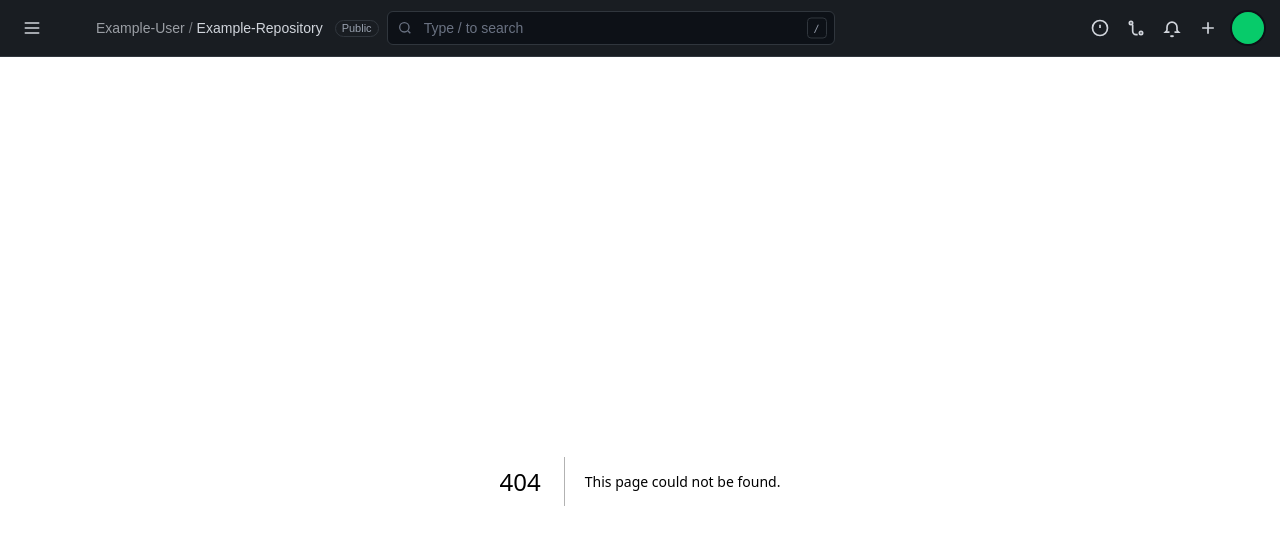
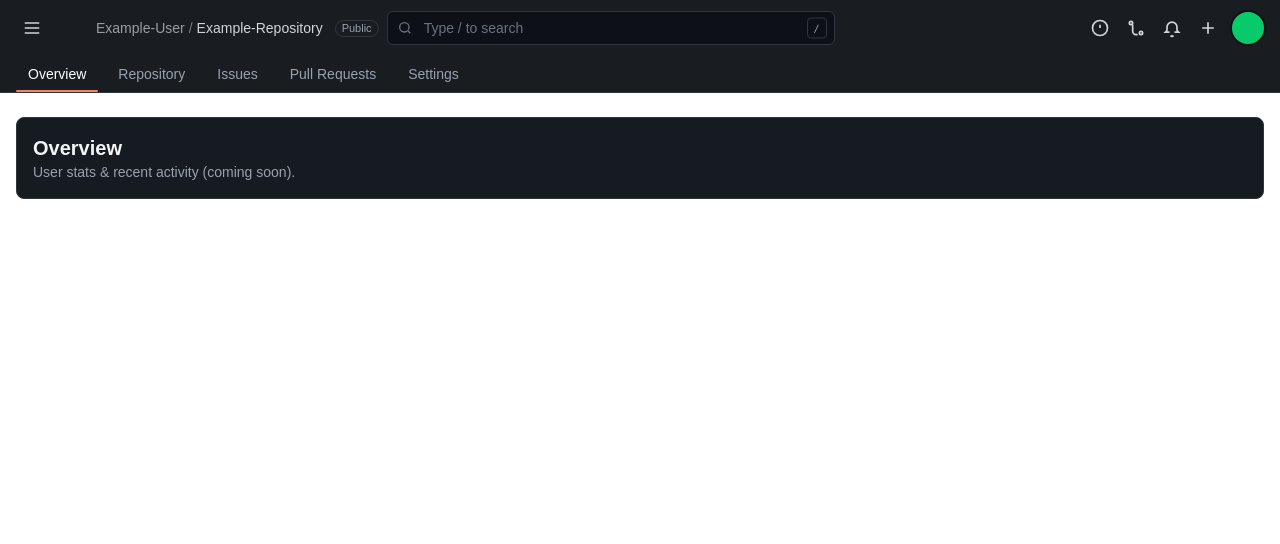
Before and after one commit to iceonepiece/checkpoint-frontend, a Next.js app: page /overview in a window 1280 px wide. Before the commit this address had no page. Shown: the top 544 px of the page. Built offline with nearby package versions, Linux system fonts and the light colour scheme.

Commit message:
Try connect database

```diff
--- /dev/null
+++ b/src/app/api/example/route.ts
@@ -0,0 +1,21 @@
+import { NextRequest, NextResponse } from "next/server";
+import { createClient } from "@/lib/supabase/server";
+import { cookies } from "next/headers";
+
+export async function GET(req: NextRequest) {
+  const cookieStore:any = await cookies();
+  const supabase = createClient(cookieStore);
+
+  const { data, error } = await supabase
+    .from("bookcopy")
+    .select(`copyid, acquisitiondate, book(isbn, title, publisher, pubyear)`)
+    .order("acquisitiondate", { ascending: false })
+    .limit(5);
+
+  if (error) {
+    console.error("Error:", error);
+    return NextResponse.json({ error: error.message }, { status: 500 });
+  }
+
+  return NextResponse.json(data);
+}
--- /dev/null
+++ b/src/app/overview/page.tsx
@@ -0,0 +1,8 @@
+export default function OverviewPage() {
+  return (
+    <section className="rounded-lg border border-[#30363d] bg-[#161b22] p-4">
+      <h1 className="text-xl font-semibold text-gray-100">Overview</h1>
+      <p className="text-sm text-gray-400">User stats & recent activity (coming soon).</p>
+    </section>
+  );
+}
--- a/src/app/page.tsx
+++ b/src/app/page.tsx
@@ -102,7 +102,7 @@
 //   );
 // }
 
-import FileGrid from "@/components/FileGrid";
+//import FileGrid from "@/components/FileGrid";
 import FileBrowser from "@/components/FileBrowser";
 
 export default function Page() {
--- a/src/components/TopNav.tsx
+++ b/src/components/TopNav.tsx
@@ -1,10 +1,28 @@
+"use client";
+
 import Link from "next/link";
+import { usePathname } from "next/navigation";
 
 function Icon(props: React.SVGProps<SVGSVGElement>) {
   return <svg viewBox="0 0 24 24" fill="none" stroke="currentColor" strokeWidth="2" {...props} />;
 }
 
 export default function TopNav() {
+  const pathname = usePathname();
+
+  const tabs = [
+    { label: "Overview", href: "/overview" },
+    { label: "Repository", href: "/" },
+    { label: "Issues", href: "/issues" },
+    { label: "Pull Requests", href: "/pulls" },
+    { label: "Settings", href: "/settings" },
+  ];
+
+  const isActive = (href: string) => {
+    if (href === "/") return pathname === "/";
+    return pathname.startsWith(href);
+  };
+
   return (
     <header className="sticky top-0 z-50 border-b border-[#30363d] bg-[#0d1117]/95 backdrop-blur">
       <div className="mx-auto max-w-screen-2xl h-14 px-3 sm:px-4 flex items-center gap-2 text-gray-200">
@@ -71,6 +89,25 @@ export default function TopNav() {
           <div className="ml-1 size-8 rounded-full bg-green-400/90 ring-2 ring-[#0d1117]" title="Profile" />
         </div>
       </div>
+      {/* Tabs row (inside the same header; no divider line) */}
+      <div className="mx-auto flex max-w-screen-2xl items-center gap-2 px-4 text-sm">
+        {tabs.map((tab) => {
+          const active = isActive(tab.href);
+          return (
+            <Link
+              key={tab.href}
+              href={tab.href}
+              className={`relative px-3 py-2 font-medium ${
+                active
+                  ? "text-white after:absolute after:bottom-0 after:left-0 after:h-[2px] after:w-full after:rounded-full after:bg-[#f78166]"
+                  : "text-gray-400 hover:text-gray-200"
+              }`}
+            >
+              {tab.label}
+            </Link>
+          );
+        })}
+      </div>
     </header>
   );
 }
--- /dev/null
+++ b/src/lib/supabase/client.ts
@@ -0,0 +1,11 @@
+
+import { createBrowserClient } from "@supabase/ssr";
+
+const supabaseUrl = process.env.NEXT_PUBLIC_SUPABASE_URL;
+const supabaseKey = process.env.NEXT_PUBLIC_SUPABASE_ANON_KEY;
+
+export const createClient = () =>
+  createBrowserClient(
+    supabaseUrl!,
+    supabaseKey!,
+  );
--- /dev/null
+++ b/src/lib/supabase/server.ts
@@ -0,0 +1,29 @@
+
+import { createServerClient, type CookieOptions } from "@supabase/ssr";
+import { cookies } from "next/headers";
+
+const supabaseUrl = process.env.NEXT_PUBLIC_SUPABASE_URL;
+const supabaseKey = process.env.NEXT_PUBLIC_SUPABASE_ANON_KEY;
+
+export const createClient = (cookieStore: ReturnType<typeof cookies>) => {
+  return createServerClient(
+    supabaseUrl!,
+    supabaseKey!,
+    {
+      cookies: {
+        getAll() {
+          return cookieStore.getAll()
+        },
+        setAll(cookiesToSet) {
+          try {
+            cookiesToSet.forEach(({ name, value, options }) => cookieStore.set(name, value, options))
+          } catch {
+            // The `setAll` method was called from a Server Component.
+            // This can be ignored if you have middleware refreshing
+            // user sessions.
+          }
+        },
+      },
+    },
+  );
+};
```
Also changed, not shown: package.json (+8 -6 lines), 2 other files (tests, documents, lock files or other folders).
